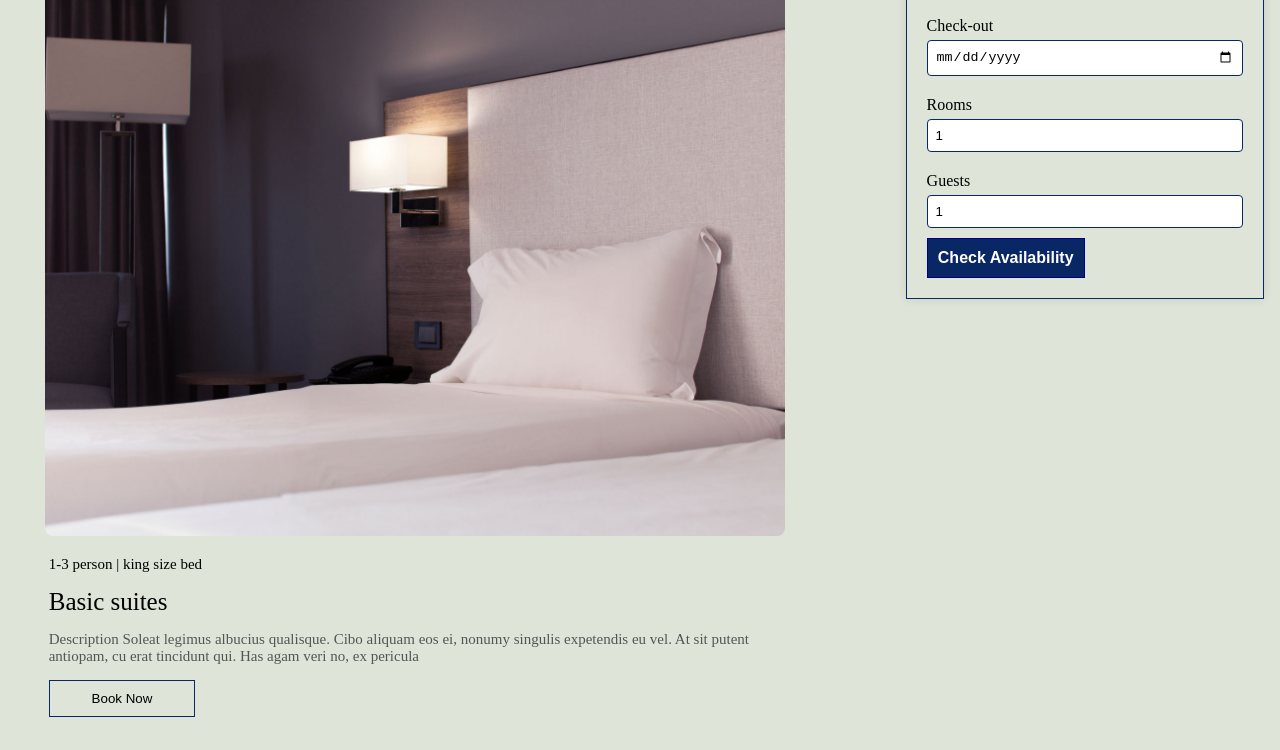
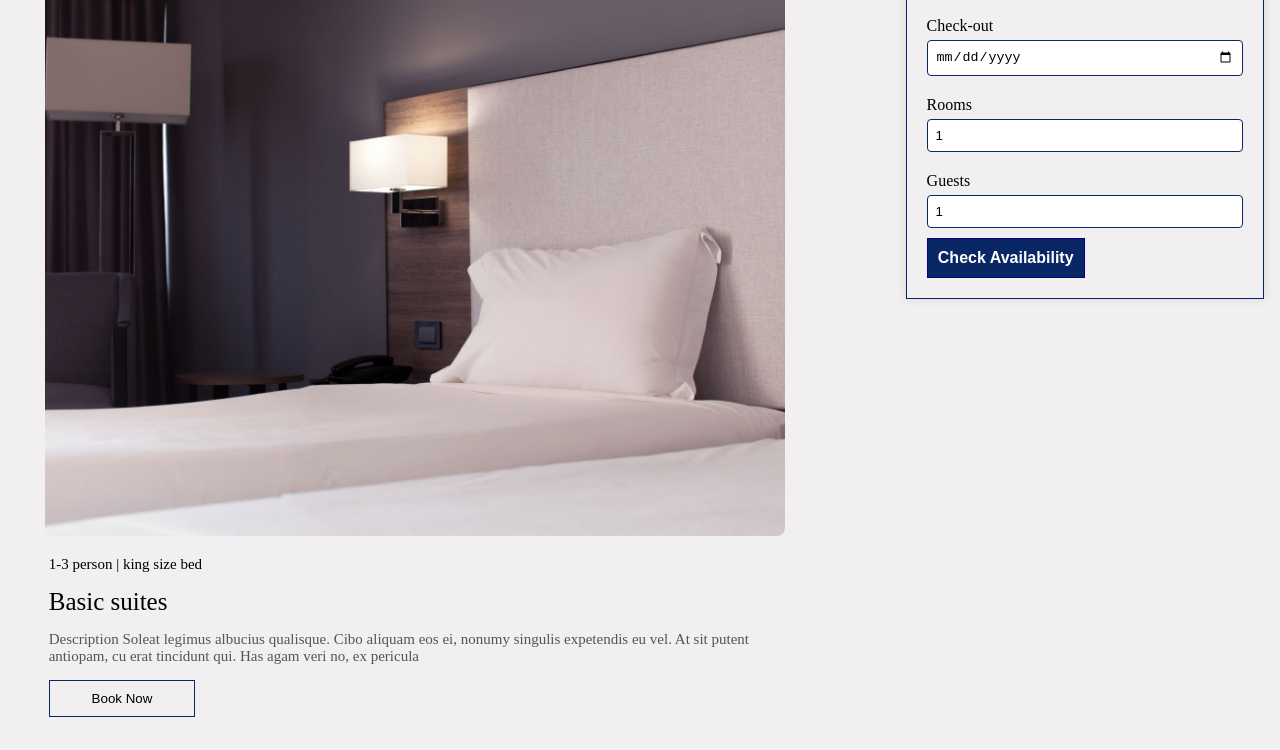
Before and after one commit to arfa2008/project-html-css-4, a plain HTML site: page rooms.html in a window 1280 px wide. Shown: the part 321-1071 px from the top of the page. Drawn offline with Linux system fonts and the light colour scheme; a web font is replaced by a local one.

Commit message:
initial changes

```diff
--- a/style2.css
+++ b/style2.css
@@ -5,7 +5,7 @@
  }
 
  body {
-     background-color: #dee5d8;
+     background-color: #f1efef;
      font-family: "Forum", serif;
      font-weight: 400;
      font-style: normal;
@@ -147,7 +147,7 @@
      right: 1em;
      top: 12em;
      width: 300px;
-     background-color: #dee5d8;
+     background-color:#f1efef;
      width: 28%;
      padding: 20px;
      border: 1px solid #082764;
@@ -727,7 +727,6 @@
         position: fixed;
         right: 1em;
         top: 12em;
-        background-color: #dee5d8;
         width: 28%;
         padding: 20px;
         border: 1px solid #082764;
--- a/style3.css
+++ b/style3.css
@@ -5,7 +5,7 @@
 }
 
 body {
-    background-color: #dee5d8;
+    background-color:#f1efef;
     font-family: "Forum", serif;
     font-weight: 400;
     font-style: normal;
```
